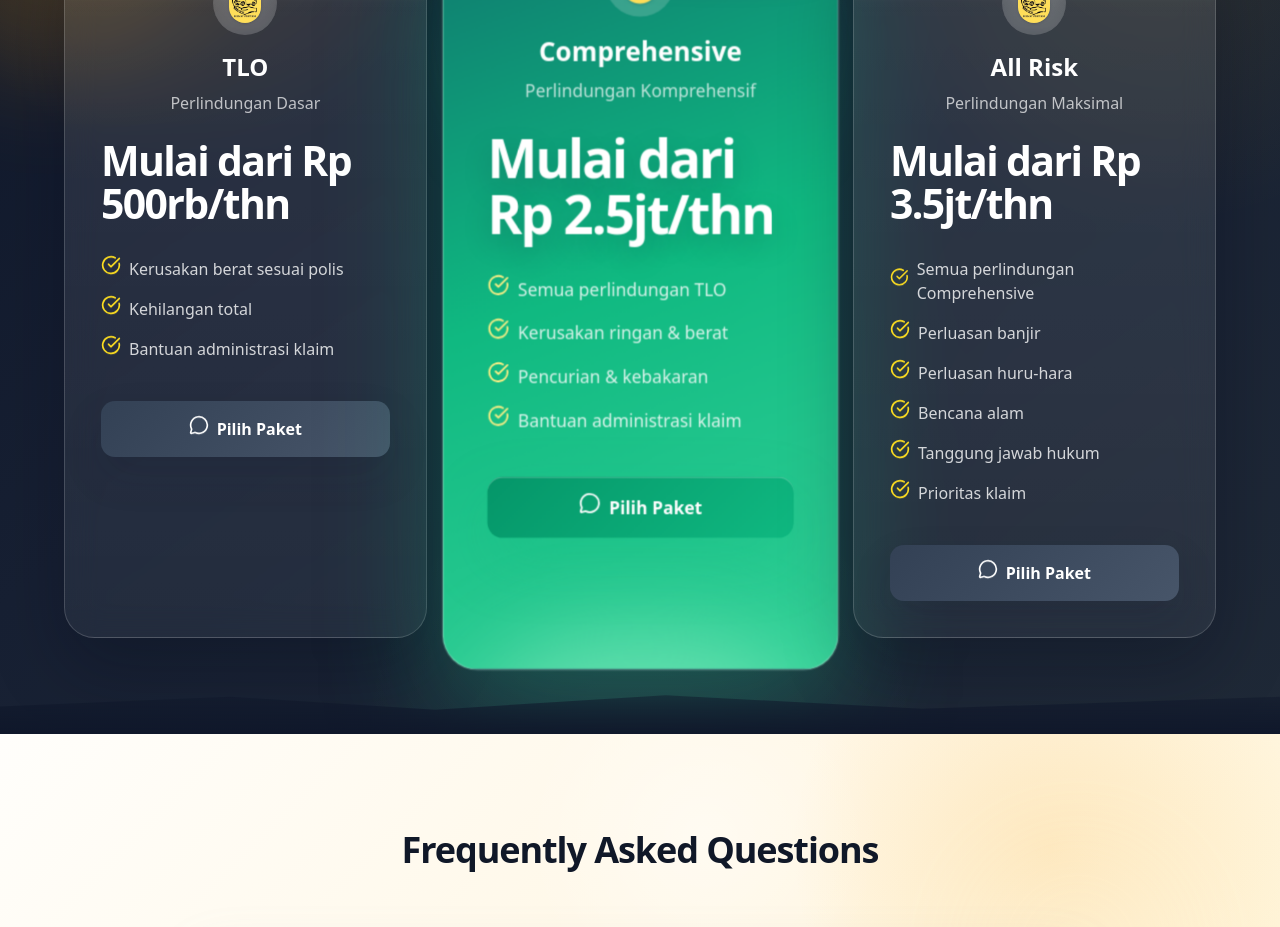
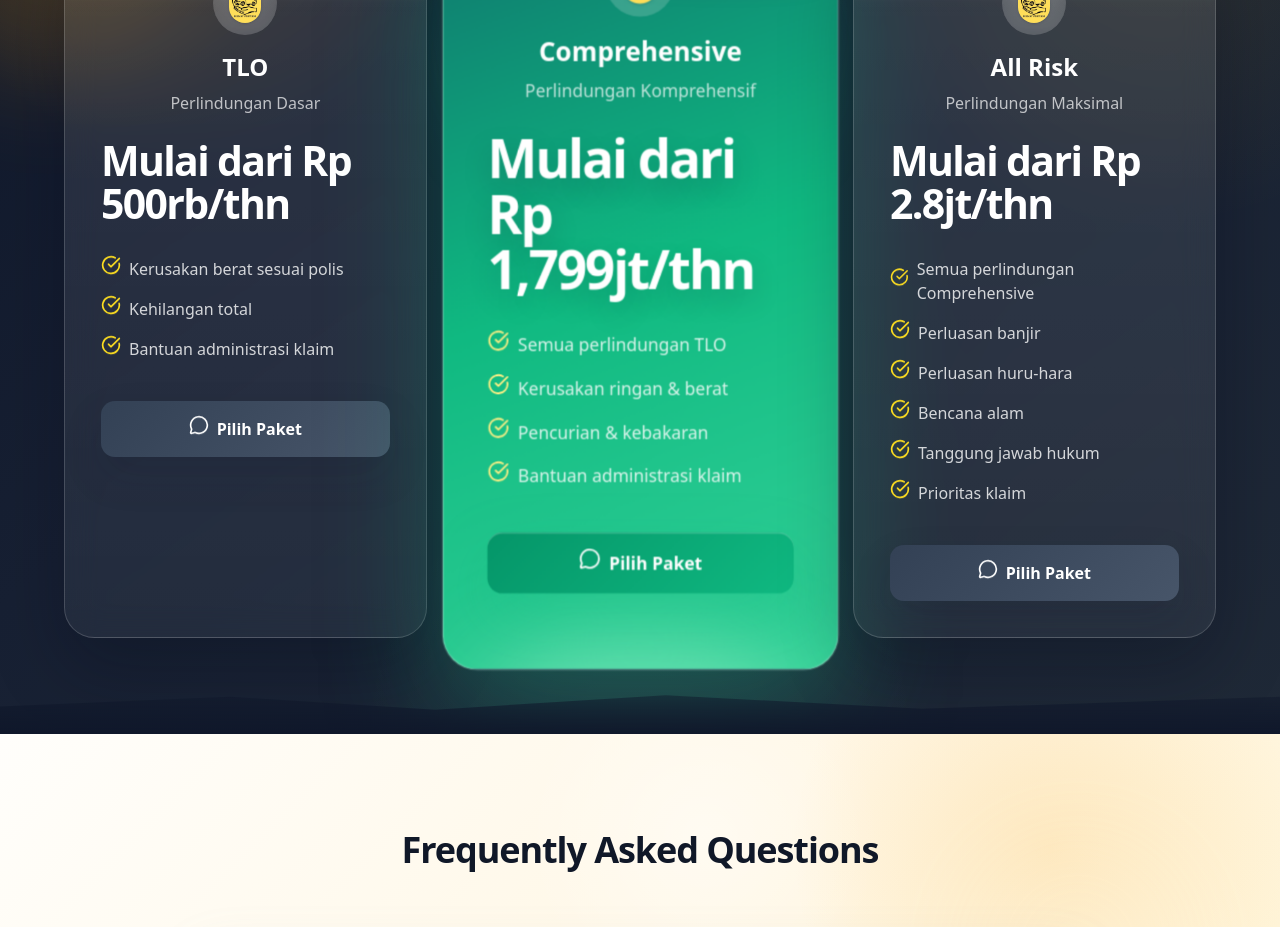
Before and after one commit to citaviriyo/berkatproteksi, a Next.js app: page / in a window 1280 px wide. Shown: the part 5220-6147 px from the top of the page. Built offline with nearby package versions, Linux system fonts and the light colour scheme.

Commit message:
fix: update pricing details for premium protection plans

```diff
--- a/src/app/page.tsx
+++ b/src/app/page.tsx
@@ -603,7 +603,7 @@ export default function BerkatProteksi() {
                 <p className="text-white/75">Perlindungan Komprehensif</p>
               </div>
               <div className="mb-8">
-                <div className="pricing-price pricing-price-featured text-white mb-4">Mulai dari Rp 2.5jt/thn</div>
+                <div className="pricing-price pricing-price-featured text-white mb-4">Mulai dari Rp 1,799jt/thn</div>
               </div>
               <ul className="space-y-4 mb-10">
                 <li className="flex items-center gap-2">
@@ -642,7 +642,7 @@ export default function BerkatProteksi() {
                 <p className="text-white/70">Perlindungan Maksimal</p>
               </div>
               <div className="mb-8">
-                <div className="pricing-price pricing-price-side text-white mb-4">Mulai dari Rp 3.5jt/thn</div>
+                <div className="pricing-price pricing-price-side text-white mb-4">Mulai dari Rp 2.8jt/thn</div>
               </div>
               <ul className="space-y-4 mb-10">
                 <li className="flex items-center gap-2">
```
